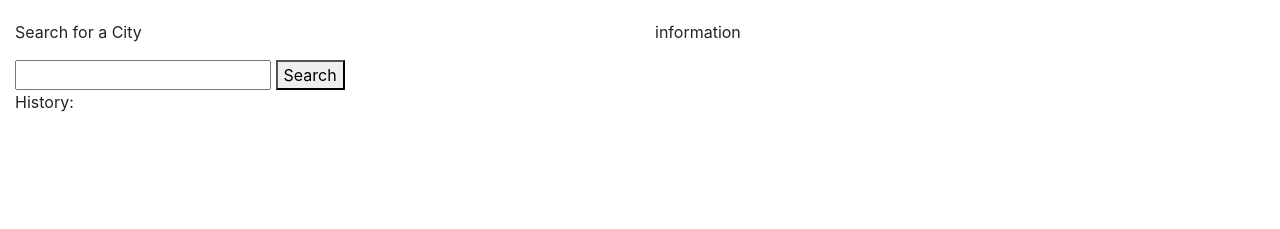
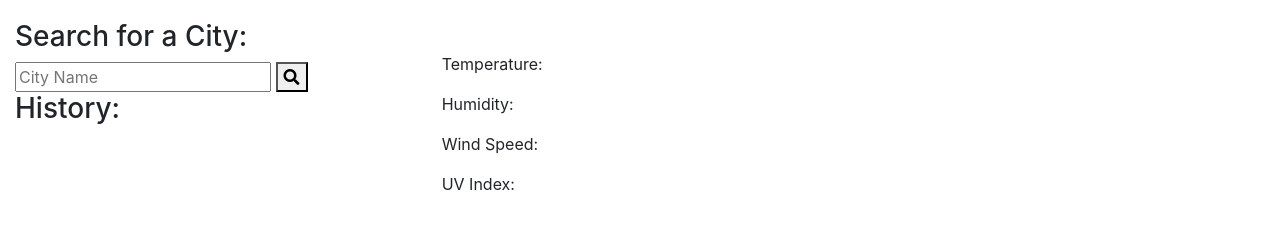
Before and after one commit to JasonMcD96/Weather-Dashboard, a plain HTML site: page index.html in a window 1280 px wide. Shown: the part 51-280 px from the top of the page. Drawn offline with nearby package versions, Linux system fonts and the light colour scheme.

Commit message:
finished layout

```diff
--- a/index.html
+++ b/index.html
@@ -6,6 +6,11 @@
     <meta name="viewport" content="width=device-width, initial-scale=1.0">
     <link rel="stylesheet" href="https://cdn.jsdelivr.net/npm/bootstrap@4.5.3/dist/css/bootstrap.min.css"
         integrity="sha384-TX8t27EcRE3e/ihU7zmQxVncDAy5uIKz4rEkgIXeMed4M0jlfIDPvg6uqKI2xXr2" crossorigin="anonymous">
+    <link rel="stylesheet" href="https://use.fontawesome.com/releases/v5.15.1/css/all.css"
+        integrity="sha384-vp86vTRFVJgpjF9jiIGPEEqYqlDwgyBgEF109VFjmqGmIY/Y4HV4d3Gp2irVfcrp" crossorigin="anonymous">
+
+    <link rel="preconnect" href="https://fonts.gstatic.com">
+    <link href="https://fonts.googleapis.com/css2?family=Raleway:wght@500&display=swap" rel="stylesheet">
     <link rel="stylesheet" href="styles.css">
     <title>Document</title>
 </head>
@@ -17,20 +22,40 @@
 
     <main>
         <div class="row">
-            <div class="col">
+            <div class="col col-4">
+
                 <aside id="searchContainer">
                     <div id="searchHeader">
-                        <p id="searchPrompt">Search for a City</p>
-                        <input type="text" name="" id="searchInputBox">
-                        <button id="searchButton">Search</button>
+
+                        <h3 id="searchPrompt">Search for a City:</h3>
+                        <input type="text" placeholder="City Name" id="searchInputBox">
+                        <button id="searchButton"><i class="fas fa-search"></i></button>
+
                     </div>
                     <div id="searchHistoryContainer">
-                        <p>History:</p>
+                        <h3 id="historyTag">History:</h3>
                         <div id="historyList"></div>
                     </div>
                 </aside>
+
             </div>
-            <div class="col">information</div>
+            <div class="col">
+
+                <div class="row">
+                    <div class="col col-8">
+                        <h2 id="cityAndDate"></h2>
+                        <img id="weatherCondition">
+                        <p>Temperature: <span id="tempNumber"></span></p>
+                        <p>Humidity: <span id="humidityNumber"></span></p>
+                        <p>Wind Speed: <span id="windSpeed"></span></p>
+                        <p>UV Index: <span id="uvNumber"></span></p>
+                    </div>
+                </div>
+
+                <div class="row" id="fiveDayForecast">
+
+                </div>
+            </div>
         </div>
     </main>
 
@@ -46,6 +71,9 @@
         integrity="sha384-ho+j7jyWK8fNQe+A12Hb8AhRq26LrZ/JpcUGGOn+Y7RsweNrtN/tE3MoK7ZeZDyx"
         crossorigin="anonymous"></script>
     <script src="https://cdnjs.cloudflare.com/ajax/libs/jquery/3.2.1/jquery.min.js"></script>
+    <script src="https://cdnjs.cloudflare.com/ajax/libs/moment.js/2.29.1/moment.min.js"
+        integrity="sha512-qTXRIMyZIFb8iQcfjXWCO8+M5Tbc38Qi5WzdPOYZHIlZpzBHG3L3by84BBBOiRGiEb7KKtAOAs5qYdUiZiQNNQ=="
+        crossorigin="anonymous"></script>
     <script src="script.js"></script>
 </body>
 
```
